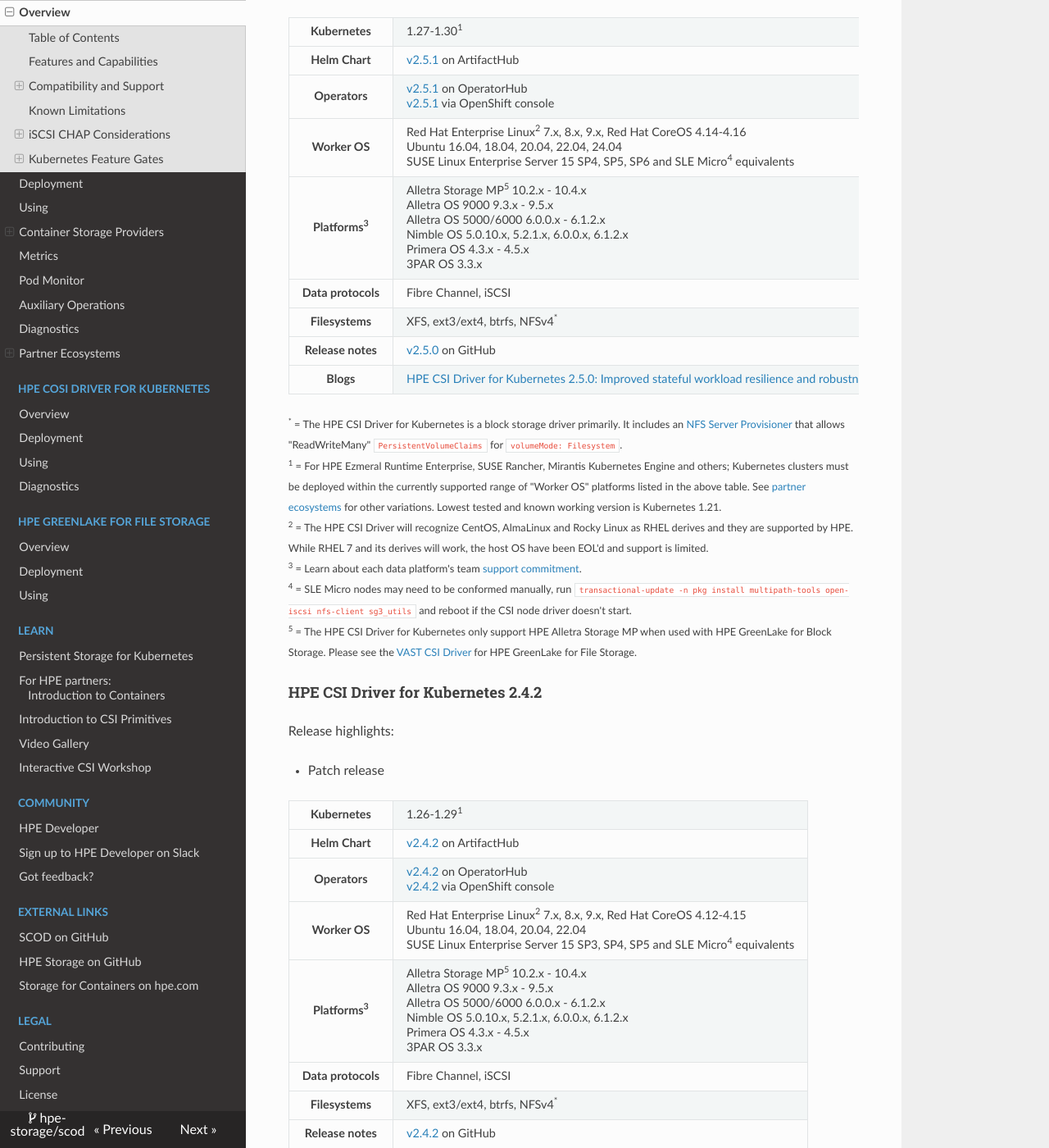
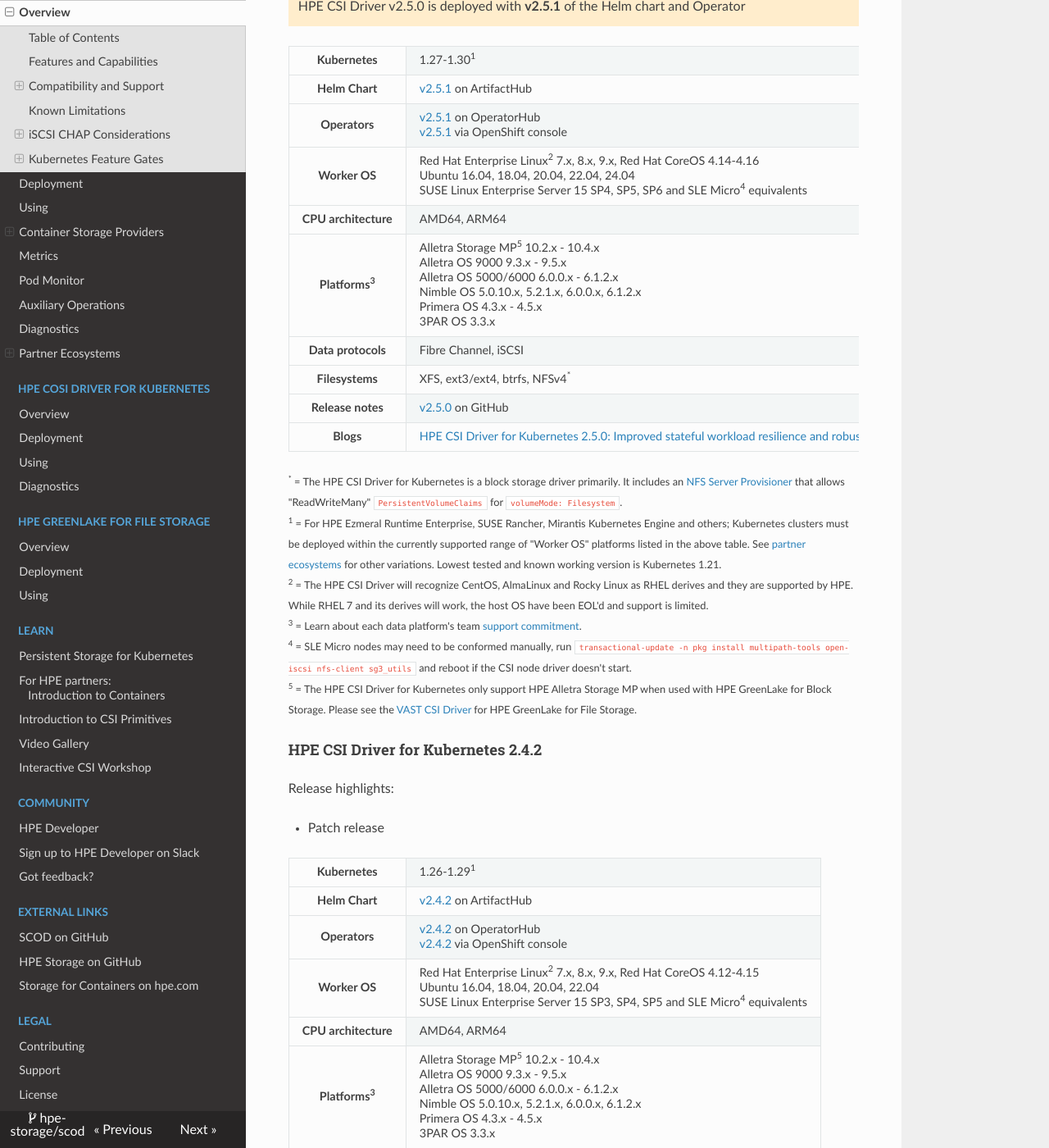
Before and after one commit to hpe-storage/scod, an MkDocs documentation site: the page built from docs/csi_driver/index.md, in a window 1280 px wide and 1400 px high, scrolled down 5511 px. Shown: the whole window at 82% size. Built offline with MkDocs 1.6.1, drawn with Linux system fonts in a browser that asks for light colours; nearby versions of some CDN libraries; some of the changed text lies outside the part shown.

Commit message:
Added CPU architectures to support tables (#234)
Signed-off-by: Michael Mattsson <michael.mattsson@gmail.com>

```diff
--- a/docs/csi_driver/index.md
+++ b/docs/csi_driver/index.md
@@ -110,6 +110,10 @@
       SUSE Linux Enterprise Server 15 SP4, SP5, SP6 and SLE Micro<sup>4</sup> equivalents
   </tr>
   <tr>
+    <th>CPU architecture</th>
+    <td>AMD64, ARM64</td>
+  </tr>
+  <tr>
     <th>Platforms<sup>3</sup></th>
     <td>
       Alletra Storage MP B10000 10.2.x - 10.4.x<br />
@@ -195,6 +199,10 @@
       SUSE Linux Enterprise Server 15 SP4, SP5, SP6 and SLE Micro<sup>4</sup> equivalents
   </tr>
   <tr>
+    <th>CPU architecture</th>
+    <td>AMD64, ARM64</td>
+  </tr>
+  <tr>
     <th>Platforms<sup>3</sup></th>
     <td>
       Alletra Storage MP<sup>5</sup> 10.2.x - 10.4.x<br />
@@ -262,6 +270,10 @@
       Red Hat Enterprise Linux<sup>2</sup> 7.x, 8.x, 9.x, Red Hat CoreOS 4.12-4.15<br />
       Ubuntu 16.04, 18.04, 20.04, 22.04<br />
       SUSE Linux Enterprise Server 15 SP3, SP4, SP5 and SLE Micro<sup>4</sup> equivalents
+  </tr>
+  <tr>
+    <th>CPU architecture</th>
+    <td>AMD64, ARM64</td>
   </tr>
   <tr>
     <th>Platforms<sup>3</sup></th>
@@ -334,6 +346,10 @@
       Red Hat Enterprise Linux<sup>2</sup> 7.x, 8.x, 9.x, Red Hat CoreOS 4.12-4.15<br />
       Ubuntu 16.04, 18.04, 20.04, 22.04<br />
       SUSE Linux Enterprise Server 15 SP3, SP4, SP5 and SLE Micro<sup>4</sup> equivalents
+  </tr>
+  <tr>
+    <th>CPU architecture</th>
+    <td>AMD64, ARM64</td>
   </tr>
   <tr>
     <th>Platforms<sup>3</sup></th>
```
